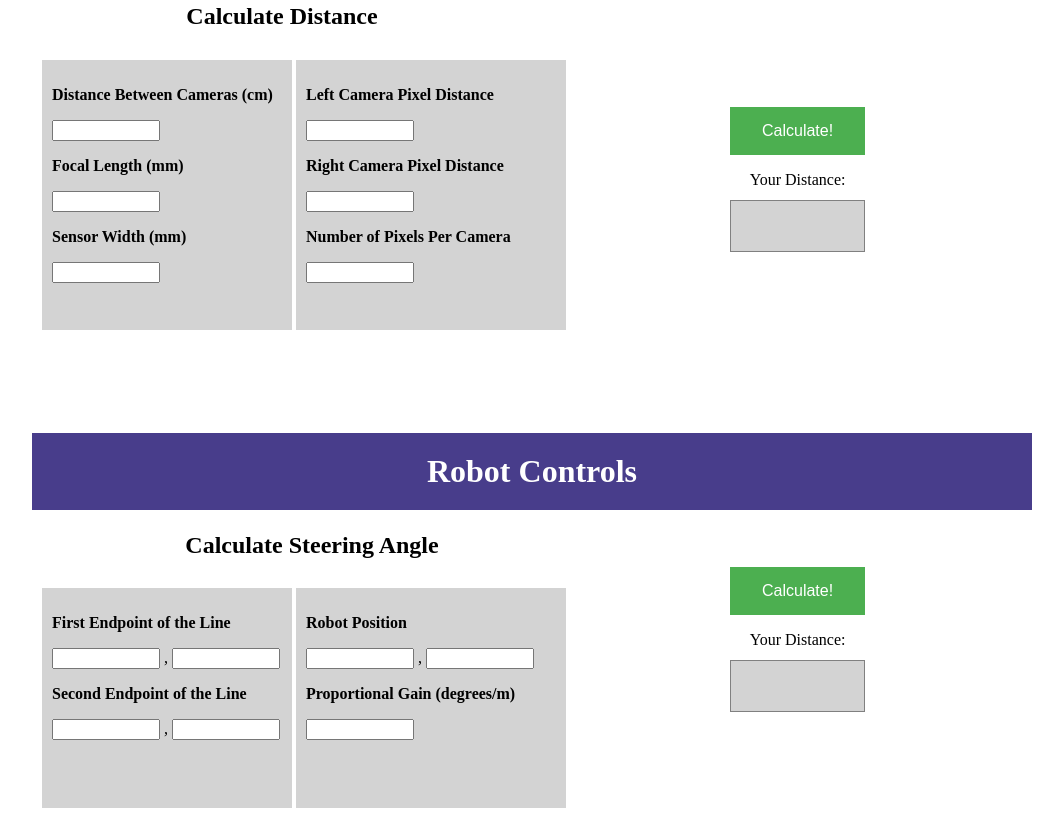
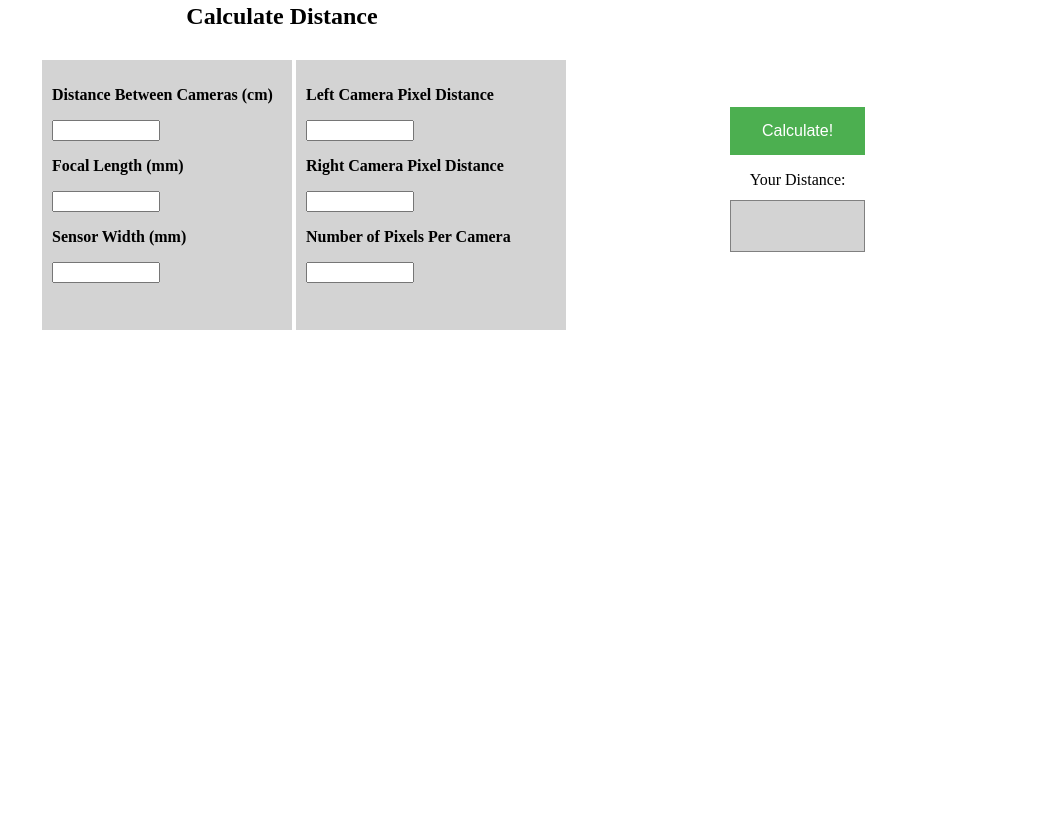
Before and after one commit to sbpl/roboticsdemo, a plain HTML site: page robotics.html in a window 1280 px wide. Shown: the part 5027-5853 px from the top of the page, without its empty margins (108-1171 px from the left). After the commit the page ends 5447 px from the top, so only its background shows below. Drawn offline with Linux system fonts and the light colour scheme; files that its build step writes are made by us from their sources; a web font is replaced by a local one.

Commit message:
delete controls section

```diff
--- a/robotics.html
+++ b/robotics.html
@@ -289,40 +289,6 @@ R = r+W = <span class="frac">&omega;<sub>r</sub><span class="symbol">/</span><sp
 
 <br><br><br><br>
 
-<h1 id = "control" style="background:DarkSlateBlue;width:1000px; padding:20px 0px"> Robot Controls </h1>
-
-<div class = "controls" id = "controls">
-	<div class = "control-title">
-		<h2> Calculate Steering Angle </h2>
-	</div>
-	<div class = "control-input">
-		<div class = "control-constants">
-			<p> <strong> First Endpoint of the Line </strong></p>
-			<input type="number" id="lx1">
-			<a> , </a>
-			<input type="number" id="ly1">
-			<p> <strong> Second Endpoint of the Line </strong></p>
-			<input type="number" id="lx2">
-			<a> , </a>
-			<input type="number" id="ly2">
-		</div>
-		<div class = "control-variables">
-			<p> <strong> Robot Position </strong></p>
-			<input type="number" id="rx1">
-			<a> , </a>
-			<input type="number" id="ry1">
-			<p> <strong> Proportional Gain (degrees/m) </strong></p>
-			<input type="number" id="pg">
-		</div>
-	</div>
-	<div class = "answer">
-		<button onclick="getAngle()">Calculate!</button>
-		<p> Your Distance: </p>
-		<div class = "answer-box">
-			<h2 id = "AngleAnswer" style="display:inline; font-size:20px">hello</h2>
-		</div>
-	</div>
-</div>
 
 
 
```
